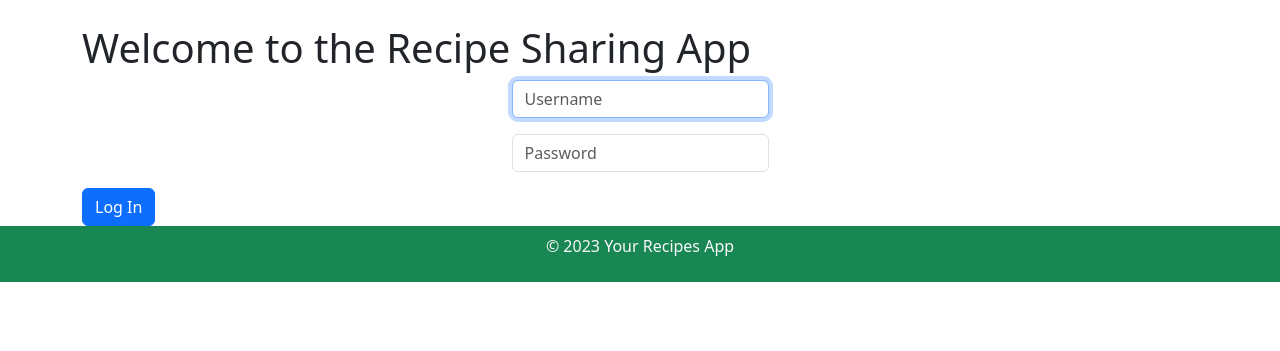
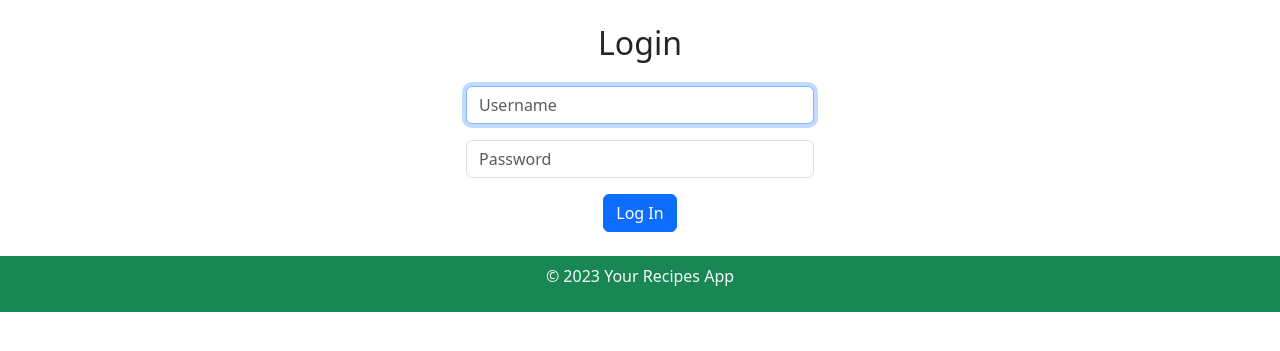
Before and after one commit to Sobhi-0/Tabkha, a Flask app: page /login in a window 1280 px wide. Shown: the part 64-415 px from the top of the page. Run offline with Flask 3, Linux system fonts and the light colour scheme; some libraries are stand-ins or nearby versions.

Commit message:
center the login button + buttom margin for main

```diff
--- a/frontend/templates/home.html
+++ b/frontend/templates/home.html
@@ -5,6 +5,8 @@
 {% endblock %}
 
 {% block main %}
+
+    <h1>Welcome to the Recipe Sharing App</h1>
 
     <!-- Popular Recipes Section -->
     <section>
--- a/frontend/templates/layout.html
+++ b/frontend/templates/layout.html
@@ -55,24 +55,9 @@
 
         <!-- Page Content -->
 
-        <div class="container mt-4">
-            <h1>Welcome to the Recipe Sharing App</h1>
-
+        <div class="container mt-4 mb-4">
             <!-- Sweet Alerts -->
             {% include "sweetalerts.html" %}
-
-            <!-- Flash Messages -->
-            <!-- {% with messages = get_flashed_messages() %}
-                {% if messages %}
-                    <ul class="flashes list-group">
-                        {% for message in messages %}
-                            <li class="list-group-item">
-                                <div class="alert alert-success">{{ message }}</div>
-                            </li>
-                        {% endfor %}
-                    </ul>
-                {% endif %}
-            {% endwith %} -->
 
             <!-- Main Content -->
             {% block main %}{% endblock %}
--- a/frontend/templates/login.html
+++ b/frontend/templates/login.html
@@ -5,13 +5,20 @@
 {% endblock %}
 
 {% block main %}
-    <form action="/login" method="post">
-        <div class="mb-3">
-            <input autocomplete="off" autofocus class="form-control mx-auto w-auto" id="username"  name="username" placeholder="Username" type="text">
+    <div class="container">
+        <div class="row justify-content-center">
+            <div class="col-lg-4 col-md-6 col-sm-8">
+                <form action="/login" method="post" class="login-form">
+                    <h2 class="text-center mb-4">Login</h2>
+                    <div class="mb-3">
+                        <input autocomplete="off" autofocus class="form-control" id="username"  name="username" placeholder="Username" type="text">
+                    </div>
+                    <div class="mb-3">
+                        <input class="form-control" id="password"  name="password" placeholder="Password" type="password">
+                    </div>
+                    <button class="btn btn-primary mx-auto d-block" type="submit">Log In</button>
+                </form>
+            </div>
         </div>
-        <div class="mb-3">
-            <input class="form-control mx-auto w-auto" id="password"  name="password" placeholder="Password" type="password">
-        </div>
-        <button class="btn btn-primary" type="submit">Log In</button>
-    </form>
+    </div>
 {% endblock %}
```
